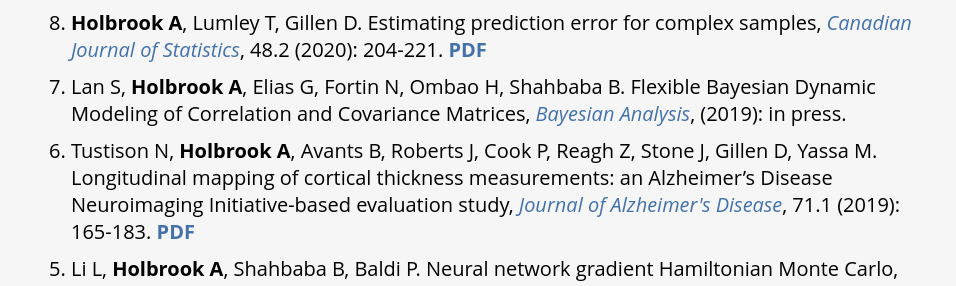
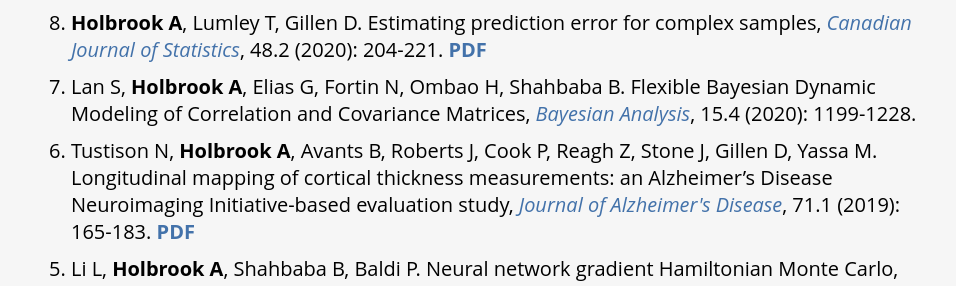
Before and after one commit to andrewjholbrook/andrewjholbrook.github.io, a Jekyll site: the page built from research.html, in a window 1280 px wide. Shown: the part 905-1191 px from the top of the page, without its empty margins (161-1117 px from the left). Built offline with Jekyll 4.4.1, drawn with Linux system fonts in a browser that asks for light colours; a style sheet for code colours, icons or effects is not loaded.

Commit message:
Update research.html

```diff
--- a/research.html
+++ b/research.html
@@ -24,7 +24,7 @@
                         <li> Ji X, Zhang Z, <b>Holbrook A</b>, Nishimura A, Baele G, Rambaut A, Lemey P, Suchard M. Gradients do grow on trees: a linear-time O(N)-dimensional gradient for statistical phylogenetics, <i><a href="https://doi.org/10.1093/molbev/msaa130" target="_blank">Molecular Biology and Evolution</a></i>, (2020): in press.
         <li> Shahbaba B, Lan S, Streets J, <b>Holbrook A</b>. Nonparametric Fisher geometry with application to density estimation, to appear in the uai2020 conference proceedings. <a href="http://www.auai.org/uai2020/proceedings/58_main_paper.pdf" target="_blank"><b>PDF</b></a>
             <li> <b>Holbrook A</b>, Lumley T, Gillen D. Estimating prediction error for complex samples, <i><a href="https://doi.org/10.1002/cjs.11527" target="_blank">Canadian Journal of Statistics</a></i>, 48.2 (2020): 204-221. <a href="papers/HTE.pdf" target="_blank"><b>PDF</b></a>
-    <li> Lan S, <b>Holbrook A</b>, Elias G, Fortin N, Ombao H, Shahbaba B. Flexible Bayesian Dynamic Modeling of Correlation and Covariance Matrices, <i><a href="https://projecteuclid.org/euclid.ba/1572858051" target="_blank">Bayesian Analysis</a></i>, (2019): in press.
+    <li> Lan S, <b>Holbrook A</b>, Elias G, Fortin N, Ombao H, Shahbaba B. Flexible Bayesian Dynamic Modeling of Correlation and Covariance Matrices, <i><a href="https://projecteuclid.org/euclid.ba/1572858051" target="_blank">Bayesian Analysis</a></i>, 15.4 (2020): 1199-1228.
         <li> Tustison N, <b>Holbrook A</b>, Avants B, Roberts J, Cook P, Reagh Z, Stone J, Gillen D, Yassa M. Longitudinal mapping of cortical thickness measurements: an Alzheimer’s Disease Neuroimaging Initiative-based evaluation study, <i><a href="https://content.iospress.com/articles/journal-of-alzheimers-disease/jad190283" target="_blank">Journal of Alzheimer's Disease</a></i>, 71.1 (2019): 165-183. <a href="papers/tustison.pdf" target="_blank"><b>PDF</b></a>
         <li> Li L, <b>Holbrook A</b>, Shahbaba B, Baldi P.
       Neural network gradient Hamiltonian Monte Carlo,
```
